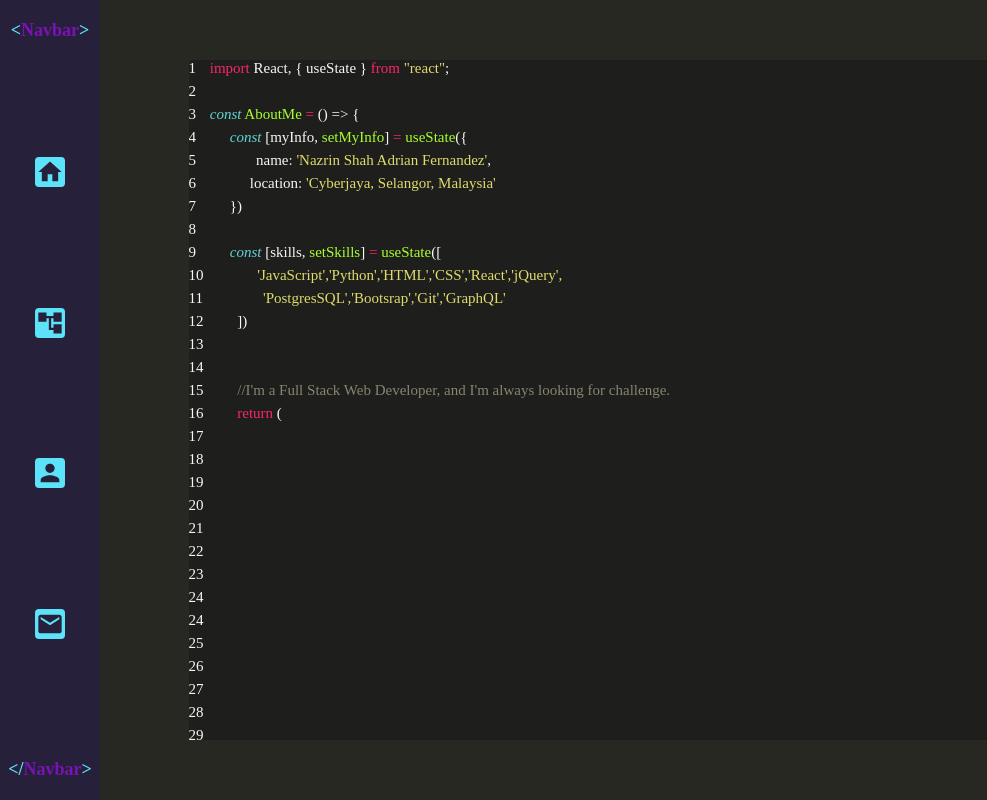
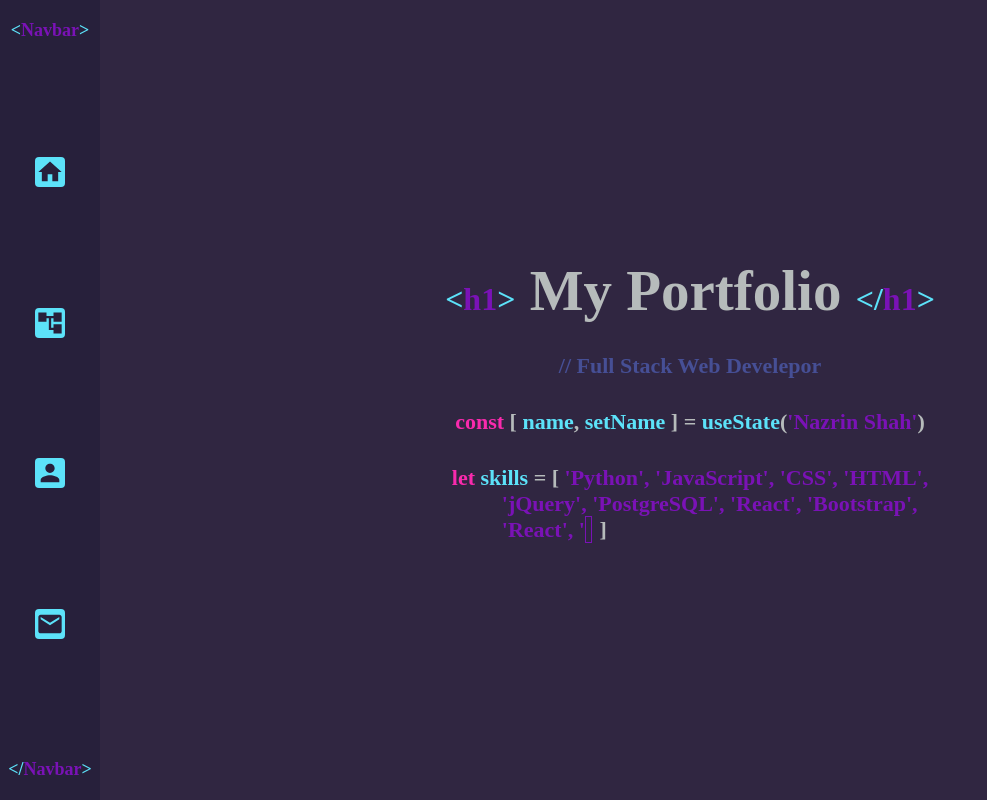
Before and after one commit to nazrinshahaf/my-portfolio-2, a React (Create React App) app: page / in a window 1280 px wide. Shown: the whole page, without its empty margins (0-987 px from the left). Built offline with nearby package versions, Linux system fonts and the light colour scheme; the HTML template or start-up script is replaced by a standard one.

Commit message:
temporatily putting it online

```diff
--- a/src/App.js
+++ b/src/App.js
@@ -36,8 +36,8 @@ function App() {
         scrollPosition={scrollPosition}
         screenHeight={screenHeight}
       ></Navbar>
-      {/* <Home></Home>
-      <Projects></Projects> */}
+      <Home></Home>
+      <Projects></Projects>
       <About></About>
       <Contact></Contact>
     </div>
```
